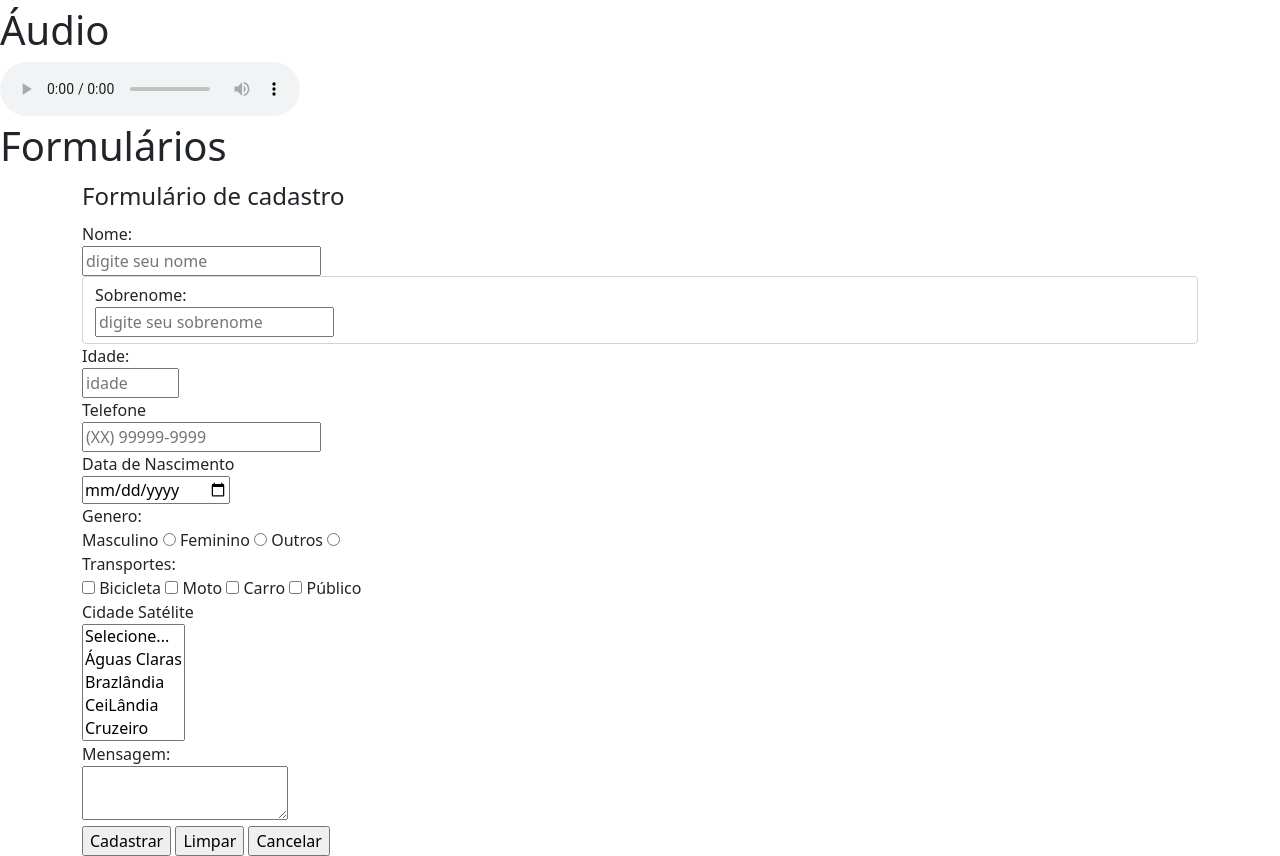
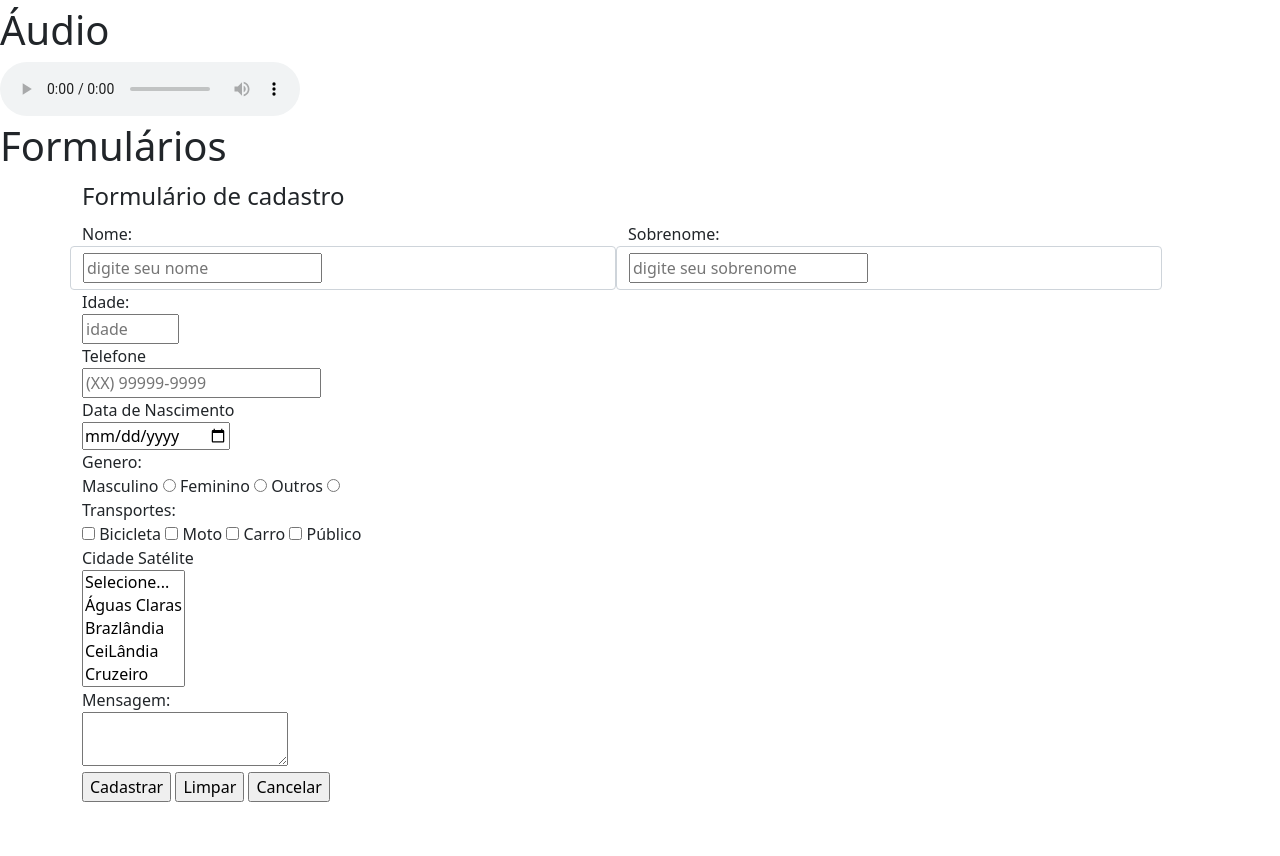
Before and after one commit to Jamallc/FeiraApp, a PHP site: page / in a window 1280 px wide. Shown: the part 1776-2632 px from the top of the page. After the commit the page ends 2578 px from the top, so only its background shows below. Run offline with PHP 8.4, Linux system fonts and the light colour scheme.

Commit message:
page moved

```diff
--- a/pages/index.php
+++ b/pages/index.php
@@ -101,22 +101,25 @@ include '../include/header.php'
     <fieldset>
       <legend>Formulário de cadastro</legend>
       <div class="row">
-        <div class="col-25">
+        <div class="row col-6">
+          <div class="col-4">
             <label>Nome:</label>
           </div>
-        <div class="col-75">
+          <div class="col-8 form-control">
             <input type="text" placeholder="digite seu nome">
           </div>
         </div>
 
-      <div class="form-control">
-        <div class="col-25">
+        <div class="row col-6">
+          <div class="col-4">
             <label>Sobrenome:</label>
           </div>
-        <div class="col-75">
+          <div class="col-8 form-control">
             <input type="text" placeholder="digite seu sobrenome">
           </div>
         </div>
+      </div>
+
 
       <div class="row">
         <div class="col-25">
```
Lines whose indentation alone changed are shown as unchanged.
